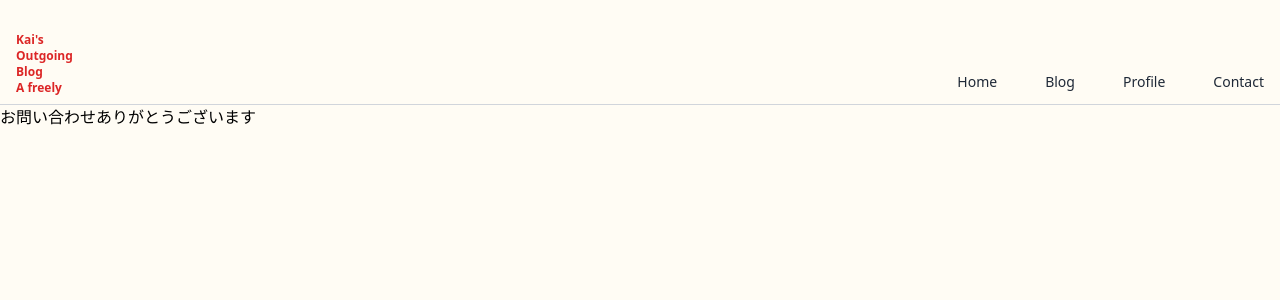
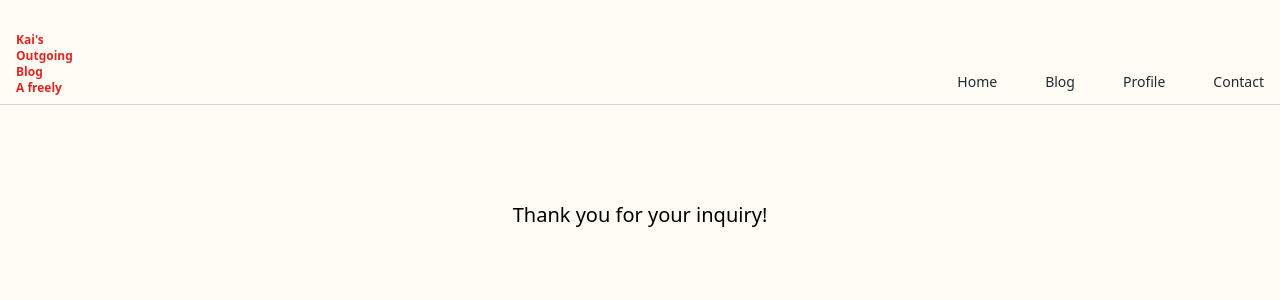
Before and after one commit to nasuka7/My_portfolio_and_blog, a Next.js app: page /contact_success in a window 1280 px wide. Shown: the top 300 px of the page. Built offline with nearby package versions, Linux system fonts and the light colour scheme.

Commit message:
Refactor contactform

```diff
--- /dev/null
+++ b/next.config.js
@@ -0,0 +1,5 @@
+module.exports = {
+  env: {
+    STATIC_FORMS_ACCESS_KEY: process.env.STATIC_FORMS_ACCESS_KEY,
+  },
+};
--- a/src/pages/contact_success.tsx
+++ b/src/pages/contact_success.tsx
@@ -1,6 +1,6 @@
 const ContactSuccessPage = () => (
-  <div>
-    <h2>お問い合わせありがとうございます</h2>
+  <div className="flex justify-center text-xl mt-24">
+    <h2>Thank you for your inquiry!</h2>
   </div>
 );
 
--- /dev/null
+++ b/src/types.ts
@@ -0,0 +1,5 @@
+export interface ContactParams {
+  name: string;
+  email: string;
+  message: string;
+}
```
Also changed, not shown: src/contact/useFormState.ts (+7 -2 lines), src/contact/useSendContactForm.ts (+10 -15 lines), src/pages/contact.tsx (+1 -7 lines).
